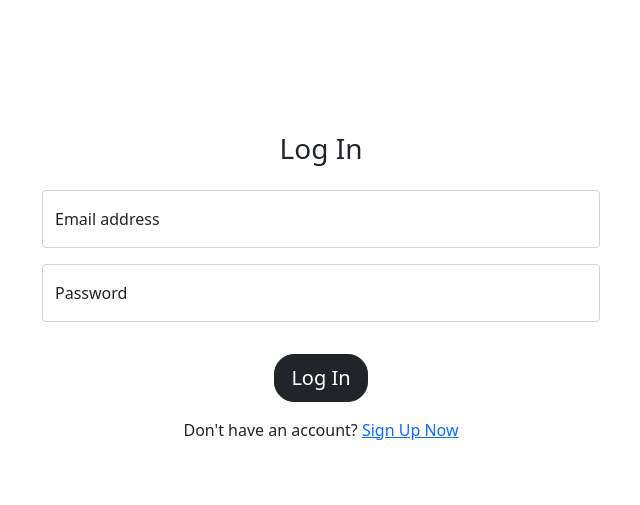
After one commit to Ethanoll47/e-commerce-website, a PHP site: page /login.html in a window 1280 px wide. The commit adds this page. Shown: the top 505 px of the page, without its empty margins (319-959 px from the left). Run offline with PHP 8.4, Linux system fonts and the light colour scheme; some libraries are stand-ins or nearby versions.

```diff
--- /dev/null
+++ b/login.html
@@ -0,0 +1,41 @@
+<!DOCTYPE html>
+<html lang="en">
+<head>
+    <meta charset="UTF-8">
+    <meta http-equiv="X-UA-Compatible" content="IE=edge">
+    <meta name="viewport" content="width=device-width, initial-scale=1.0">
+    <link href="https://cdn.jsdelivr.net/npm/bootstrap@5.0.2/dist/css/bootstrap.min.css" rel="stylesheet" integrity="sha384-EVSTQN3/azprG1Anm3QDgpJLIm9Nao0Yz1ztcQTwFspd3yD65VohhpuuCOmLASjC" crossorigin="anonymous">
+    <link rel="stylesheet" href="https://cdn.jsdelivr.net/npm/bootstrap-icons@1.3.0/font/bootstrap-icons.css">
+    <link rel="stylesheet" href="style.css">
+    <title>Company Name</title>
+</head>
+<body>
+  <section class="p-5">
+    <div class="container">
+      <div class="d-flex flex-column justify-content-center align-items-center mb-3">
+        <h3 class="m-4 text-center">Log In</h3>
+
+        <div class="form-floating mb-3 input-box">
+          <input type="email" class="form-control" id="floatingInput" placeholder="Email Address">
+          <label for="floatingInput">Email address</label>
+        </div>
+
+        <div class="form-floating mb-3 input-box">
+          <input type="password" class="form-control" id="floatingPassword" placeholder="Password">
+          <label for="floatingPassword">Password</label>
+        </div>
+
+        <button type="submit" class="btn btn-dark btn-lg mt-3 mb-3" name="login" id="login">Log In</button>
+        <div>
+          Don't have an account? <a href="createAccount.html">Sign Up Now</a>
+        </div>
+      </div>
+    </div>
+
+  </section>
+
+
+      <script src="https://cdn.jsdelivr.net/npm/bootstrap@5.0.2/dist/js/bootstrap.bundle.min.js" integrity="sha384-MrcW6ZMFYlzcLA8Nl+NtUVF0sA7MsXsP1UyJoMp4YLEuNSfAP+JcXn/tWtIaxVXM" crossorigin="anonymous"></script>
+
+</body>
+</html>
--- a/style.css
+++ b/style.css
@@ -9,8 +9,29 @@ body::before {
     height: 100%;
     border-radius: 10px;
 }
+
+.nav-link:hover {
+    color: pink!important;
+}
+
+.nav-icon {
+    width: 30px;
+}
+
+.btn:not(.nav-buttons button) {
+    border-radius: 20px;
+}
+
+.input-box {
+    width: 100%;
+}
+
 @media(min-width: 768px) {
     .news-input{
         width: 50%;
     }
+
+    .input-box{
+        width: 50%;
+    }
 }
```
Also changed, not shown: index.html (+42 -7 lines), about.html (added), account.html (added), cart.html (added), checkout.html (added), collection.html (added), createAccount.html (added), images/banner1.jpg (added), images/banner3.jpg (added), images/dress.jpg (added), images/longsleeve.jpg (added), images/tshirt.jpg (added), products.html (added), 1 other file.
